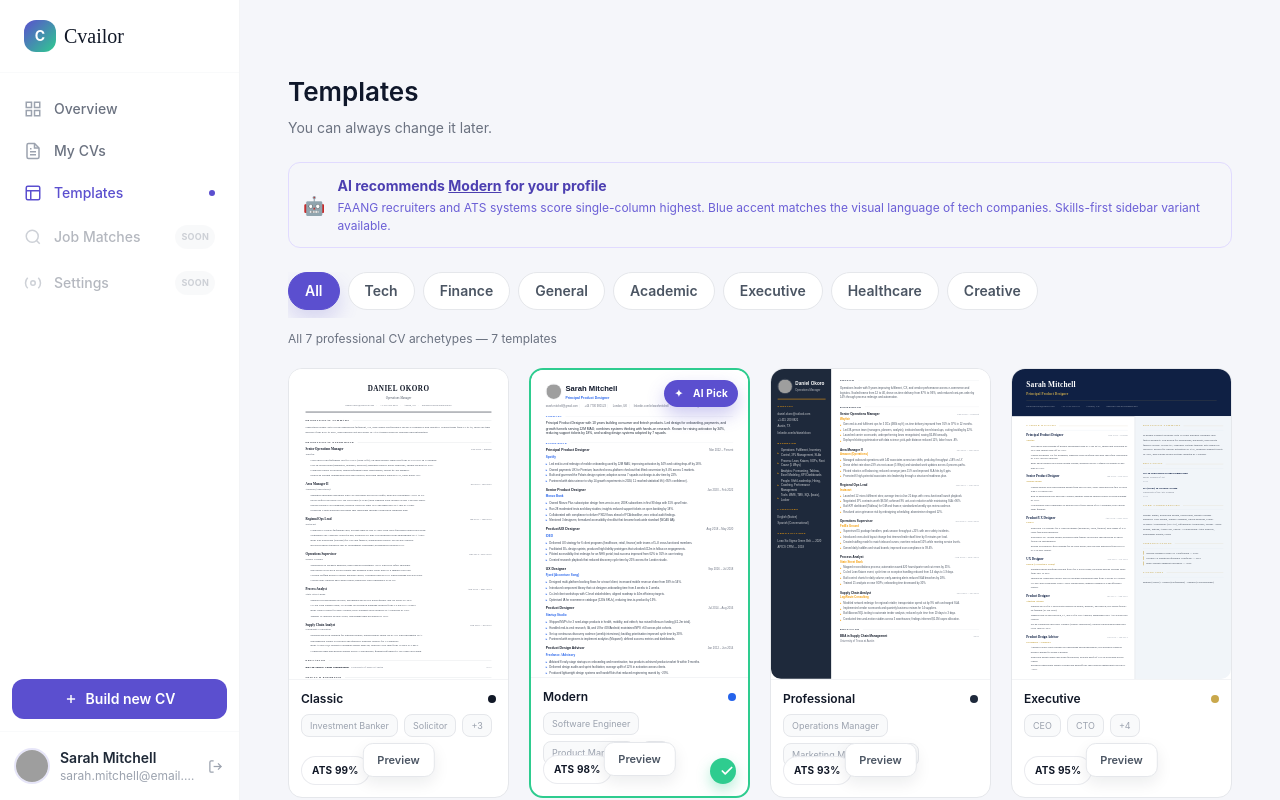
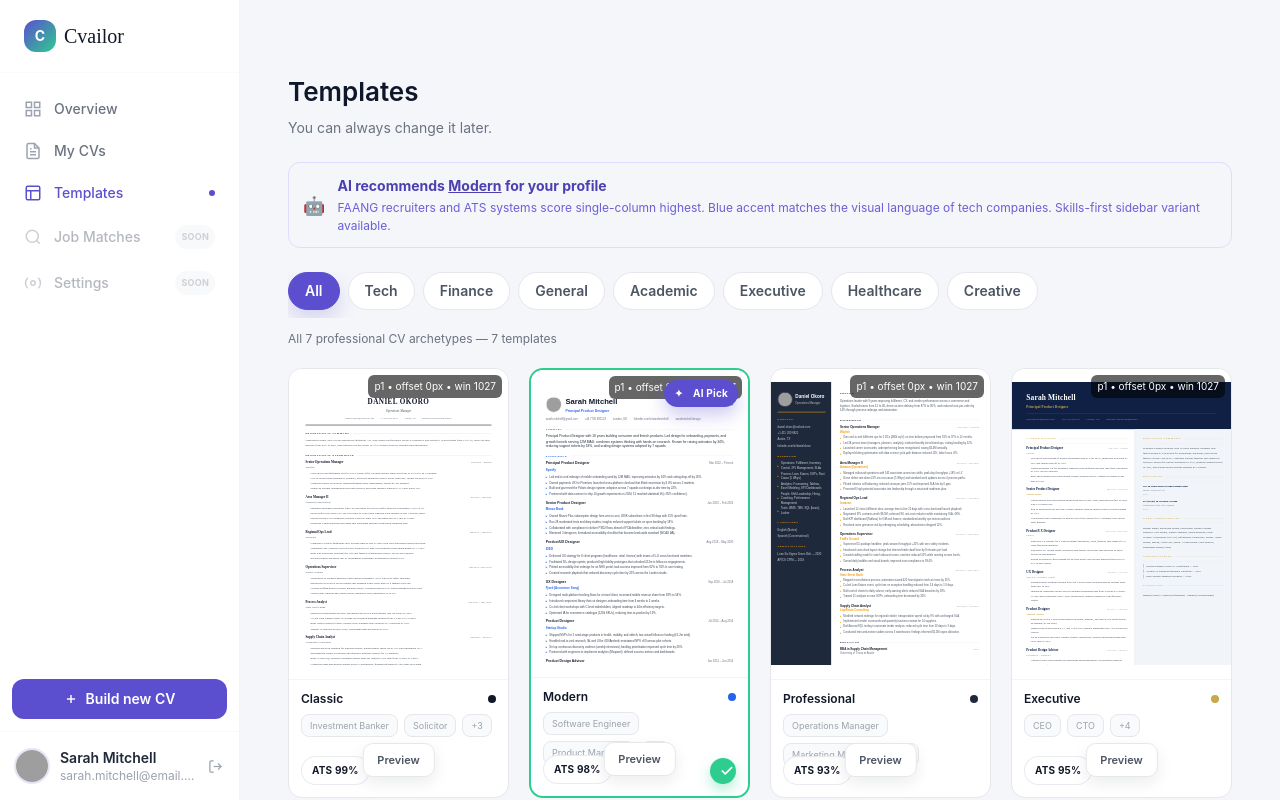
Before and after one commit to kechyy/cvailor-frontend, a Next.js app: page /dashboard/templates in a window 1280 px wide. Shown: the top 800 px of the page. Built offline with nearby package versions, Linux system fonts and the light colour scheme; grey boxes are pictures that could not be loaded.

Commit message:
fixed live preview paginations

```diff
--- a/app/dashboard/editor/page.tsx
+++ b/app/dashboard/editor/page.tsx
@@ -300,7 +300,9 @@ export default function EditorPage() {
             </div>
             <span className="text-[10px] font-semibold text-gray-500 bg-gray-100 px-2 py-1 rounded">A4 preview</span>
           </div>
-          <A4PreviewFrame templateId={selectedTemplateId || 'modern'} cv={previewCv} />
+          <div className="w-full max-w-[520px] mx-auto">
+            <A4PreviewFrame templateId={selectedTemplateId || 'modern'} cv={previewCv} />
+          </div>
         </div>
       </div>
     </>
--- a/components/dashboard/A4PreviewFrame.tsx
+++ b/components/dashboard/A4PreviewFrame.tsx
@@ -5,7 +5,9 @@ import { renderTemplate } from './cv-templates/registry'
 
 const A4_WIDTH = 794
 const A4_HEIGHT = 1123
-const SAFE_PAD = 32 // px breathing room top/bottom used for slicing windows
+const SAFE_PAD_TOP = 48
+const SAFE_PAD_BOTTOM = 48
+const CONTENT_WINDOW = A4_HEIGHT - SAFE_PAD_TOP - SAFE_PAD_BOTTOM
 
 interface Props {
   templateId: TemplateId
@@ -15,53 +17,52 @@ interface Props {
   shadow?: boolean
 }
 
-// Single source of truth for scaling CV previews. Keeps aspect ratio and transforms
-// only the wrapper (never the template), so typography stays ATS-safe.
+// Scales once, slices content into equal-height windows, and stacks A4 cards.
 export default function A4PreviewFrame({ templateId, cv, matchedKeywords, className, shadow = true }: Props) {
   const containerRef = useRef<HTMLDivElement>(null)
   const measureRef = useRef<HTMLDivElement>(null)
   const [scale, setScale] = useState(0.26)
   const [pageCount, setPageCount] = useState(1)
+
   const scaledHeight = A4_HEIGHT * scale
   const scaledWidth = A4_WIDTH * scale
 
+  // Fit width to container
   useLayoutEffect(() => {
     const el = containerRef.current
     if (!el) return
-
     const compute = () => {
       const width = el.clientWidth || A4_WIDTH
-      const next = width / A4_WIDTH
-      setScale((prev) => (Math.abs(prev - next) > 0.0001 ? next : prev))
+      const next = Math.min(parseFloat((width / A4_WIDTH).toFixed(4)), 1)
+      setScale((prev) => (Math.abs(prev - next) > 0.0005 ? next : prev))
     }
-
     compute()
     const obs = new ResizeObserver(compute)
     obs.observe(el)
     return () => obs.disconnect()
   }, [templateId])
 
+  // Measure full content height (unscaled)
   useLayoutEffect(() => {
     const inner = measureRef.current
     if (!inner) return
     const h = inner.scrollHeight
-    const pageWindow = A4_HEIGHT - SAFE_PAD * 2
-    const pages = Math.max(1, Math.ceil((h + SAFE_PAD * 2) / pageWindow))
+    const pages = Math.max(1, Math.ceil(h / CONTENT_WINDOW))
     setPageCount(pages)
+    if (process.env.NODE_ENV !== 'production') {
+      console.debug('[A4PreviewFrame] measure', {
+        measuredContentHeight: h,
+        pageCount: pages,
+        contentWindow: CONTENT_WINDOW,
+      })
+    }
   }, [templateId, cv])
 
   const pages = useMemo(() => Array.from({ length: pageCount }, (_, i) => i), [pageCount])
 
-  const goToPage = (page: number) => {
-    const el = containerRef.current
-    if (!el) return
-    const top = (page - 1) * scaledHeight
-    el.scrollTo({ top, behavior: 'smooth' })
-  }
-
   return (
     <>
-      {/* hidden measure node to determine total height at 1x */}
+      {/* Hidden measure node at 1x to compute height */}
       <div style={{ position: 'absolute', visibility: 'hidden', pointerEvents: 'none', height: 0, overflow: 'hidden' }}>
         <div ref={measureRef} style={{ width: A4_WIDTH }}>
           {renderTemplate(templateId, { cv, matchedKeywords })}
@@ -81,7 +82,9 @@ export default function A4PreviewFrame({ templateId, cv, matchedKeywords, classN
           boxShadow: shadow ? '0 12px 32px rgba(15,23,42,0.18)' : 'none',
         }}
       >
-        {pages.map((page) => (
+        {pages.map((page) => {
+          const offset = page * CONTENT_WINDOW
+          return (
             <div
               key={page}
               style={{
@@ -93,24 +96,27 @@ export default function A4PreviewFrame({ templateId, cv, matchedKeywords, classN
                 borderRadius: 8,
                 overflow: 'hidden',
                 position: 'relative',
-              padding: `${SAFE_PAD * scale}px`,
-              boxSizing: 'border-box',
+                display: 'flex',
+                flexDirection: 'column',
+              }}
+            >
+              <div style={{ height: SAFE_PAD_TOP * scale, flexShrink: 0 }} />
+
+              <div
+                style={{
+                  height: CONTENT_WINDOW * scale,
+                  overflow: 'hidden',
+                  position: 'relative',
                 }}
               >
                 <div
                   style={{
                     position: 'absolute',
-                top: -(Math.max(0, page * (A4_HEIGHT - SAFE_PAD * 2) - SAFE_PAD)) * scale,
+                    top: -offset * scale,
                     left: 0,
                     width: scaledWidth,
-                transformOrigin: 'top left',
-              }}
-            >
-              <div
-                style={{
                     transform: `scale(${scale})`,
                     transformOrigin: 'top left',
-                  width: A4_WIDTH,
                     pointerEvents: 'none',
                     userSelect: 'none',
                   }}
@@ -118,8 +124,29 @@ export default function A4PreviewFrame({ templateId, cv, matchedKeywords, classN
                   {renderTemplate(templateId, { cv, matchedKeywords })}
                 </div>
               </div>
+
+              <div style={{ height: SAFE_PAD_BOTTOM * scale, flexShrink: 0 }} />
+
+              {process.env.NODE_ENV !== 'production' && (
+                <div
+                  style={{
+                    position: 'absolute',
+                    top: 6,
+                    right: 6,
+                    padding: '4px 6px',
+                    background: 'rgba(0,0,0,0.6)',
+                    color: '#fff',
+                    fontSize: 10,
+                    borderRadius: 6,
+                    pointerEvents: 'none',
+                  }}
+                >
+                  p{page + 1} • offset {offset}px • win {CONTENT_WINDOW}
                 </div>
-        ))}
+              )}
+            </div>
+          )
+        })}
       </div>
     </>
   )
```
Lines whose indentation alone changed are shown as unchanged.
